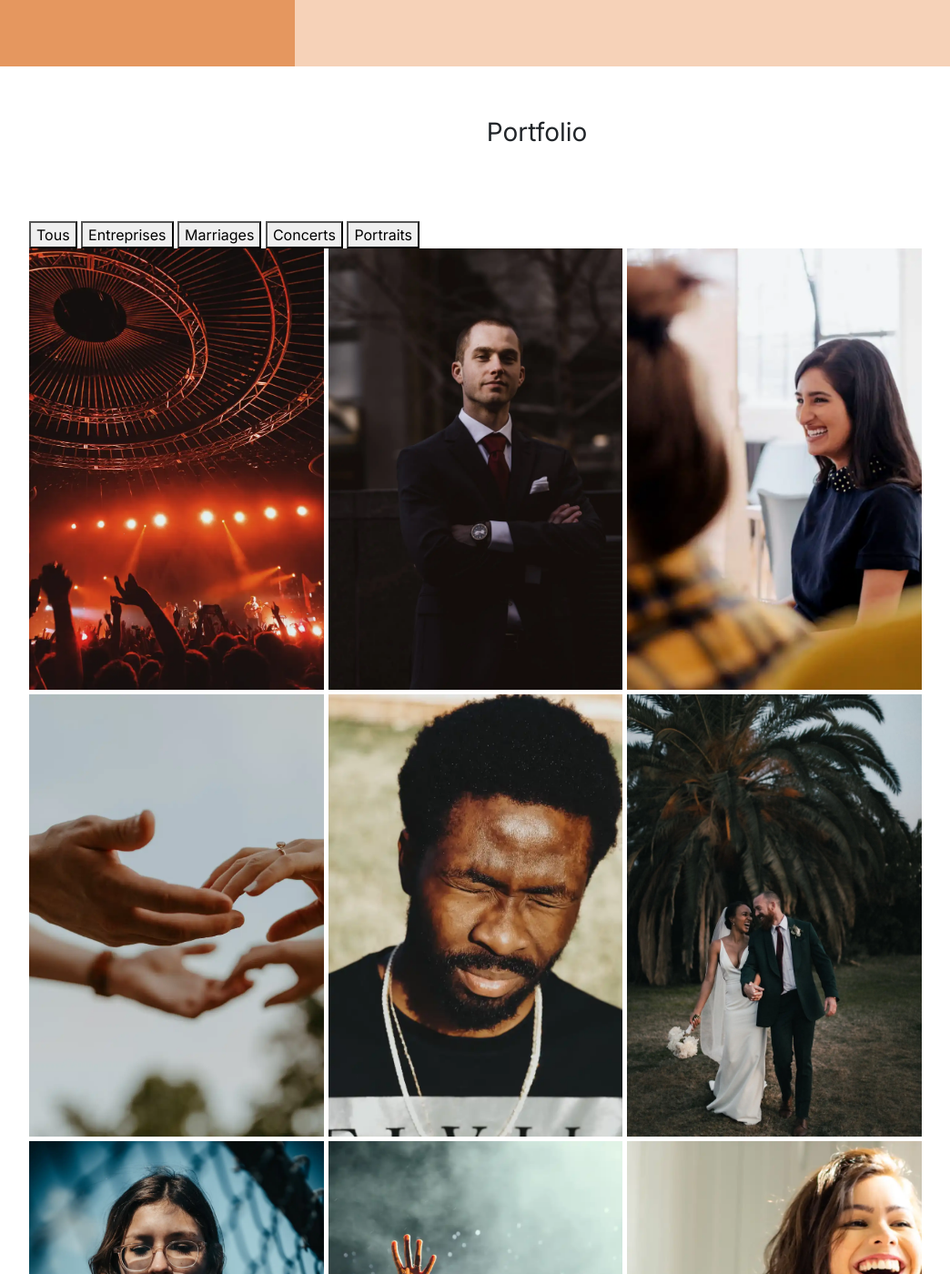
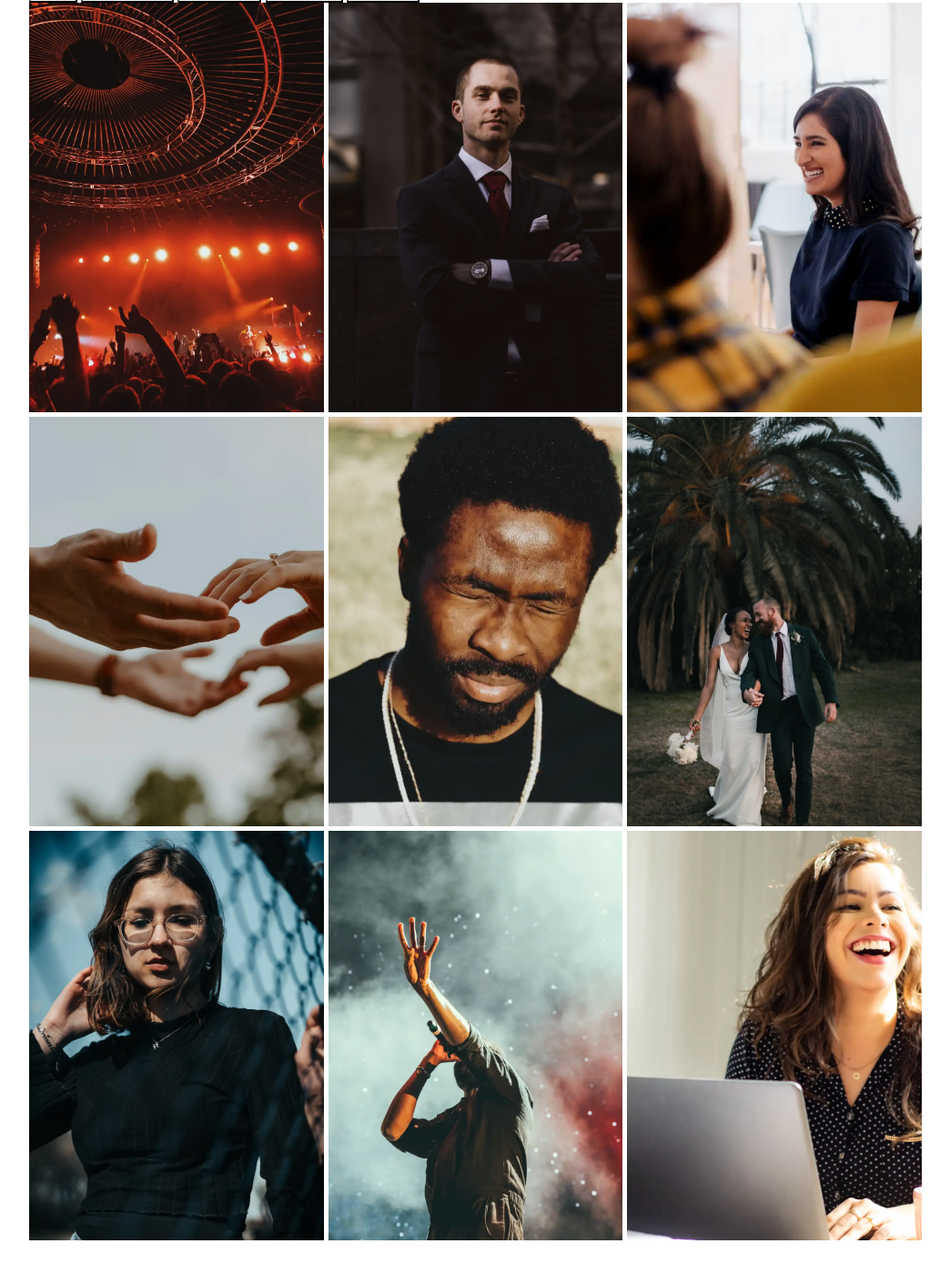
Before and after one commit to tsboudot/p09-NinaCarducci, a plain HTML site: page index.html in a window 1280 px wide. Shown: the part 1400-2800 px from the top of the page at 91% size, without its empty margins (50-1094 px from the left). Drawn offline with nearby package versions, Linux system fonts and the light colour scheme.

Commit message:
BackgroundImage Gallery Ok

```diff
--- a/assets/script.js
+++ b/assets/script.js
@@ -1 +1 @@
-document.addEventListener("DOMContentLoaded", function () { var e = document.querySelector(".gallery"); e && (e.style.display = "flex"); var t = document.querySelectorAll(".gallery-item"); t.forEach(e => { e.addEventListener("click", function () { document.querySelector("#modalImage").src = e.src, new bootstrap.Modal(document.getElementById("imageModal")).show() }) }), document.querySelectorAll(".selection-Gallerry button").forEach(e => { e.addEventListener("click", function () { var l; "Tous" === e.id ? t.forEach(e => e.style.display = "block") : (l = e.id, t.forEach(e => { e.style.display = e.dataset.galleryTag === l ? "block" : "none" })) }) }) });
+document.addEventListener("DOMContentLoaded", function () { var e = document.querySelector(".gallery"); e && (e.style.display = "flex"); var t = document.querySelectorAll(".gallery-item"); t.forEach(e => { e.addEventListener("click", function () { var t = document.querySelector("#modalImage"), l = window.getComputedStyle(e).backgroundImage; l = l.replace('url("', "").replace('")', ""), t.src = l, new bootstrap.Modal(document.getElementById("imageModal")).show() }) }), document.querySelectorAll(".selection-Gallerry button").forEach(e => { e.addEventListener("click", function () { var l; "Tous" === e.id ? t.forEach(e => e.style.display = "block") : (l = e.id, t.forEach(e => { e.style.display = e.dataset.galleryTag === l ? "block" : "none" })) }) }) });
--- a/assets/style.css
+++ b/assets/style.css
@@ -108,8 +108,49 @@ body {
 
 .gallery-item {
 	width: 29%;
-	object-fit: cover;
+	height: 29%;
+	background-size: cover;
+	background-repeat: no-repeat;
+	display: block;
+	min-height: 450px;
+	background-position: center center;
+}
 
+
+#AaronConcert {
+	background-image: url('./images/gallery/concerts/aaron-paul-wnX-fXzB6Cw-unsplash.webp');
+}
+
+#AliMorshedlou {
+	background-image: url('./images/gallery/entreprise/ali-morshedlou-WMD64tMfc4k-unsplash.webP');
+}
+
+#jasonGoodman {
+	background-image: url('./images/gallery/entreprise/jason-goodman-tHO1_OuKbg0-unsplash.webp');
+}
+
+#AnnahBusing {
+	background-image: url('./images/gallery/mariage/hannah-busing-RvF2R_qMpRk-unsplash.webP');
+}
+
+#AdeTunjing {
+	background-image: url('./images/gallery/portraits/ade-tunji-rVkhWWZFAtQ-unsplash.webP');
+}
+
+#JacobOwens {
+	background-image: url('./images/gallery/mariage/jakob-owens-SiniLJkXhMc-unsplash.webP');
+}
+
+#NinoVanPrattenburg {
+	background-image: url('./images/gallery/portraits/nino-van-prattenburg--443cl1uR_8-unsplash.webP');
+}
+
+#austinNeil {
+	background-image: url('./images/gallery/concerts/austin-neill-hgO1wFPXl3I-unsplash.webP');
+}
+
+#matheusCamposFelipe {
+	background-image: url('./images/gallery/entreprise/mateus-campos-felipe-Fsgzm8N0hIY-unsplash.webP');
 }
 
 .title {
--- a/index.html
+++ b/index.html
@@ -80,7 +80,7 @@
 	</div>
 	<div id="about">
 		<div class="picture left">
-			<img src="./assets/images/nina.webp">
+
 		</div>
 		<div id="about-me">
 			<h3 class="about-me__title">A propos de moi</h3>
@@ -105,25 +105,20 @@
 				<button id="Concert">Concerts</button>
 				<button id="Portrait">Portraits</button>
 			</div>
-			<div class="gallery" style="display: none">
-				<img data-gallery-tag="Concert" class="gallery-item"
-					src="./assets/images/gallery/concerts/aaron-paul-wnX-fXzB6Cw-unsplash.webp" />
-				<img data-gallery-tag="Entreprises" class="gallery-item"
-					src="./assets/images/gallery/entreprise/ali-morshedlou-WMD64tMfc4k-unsplash.webp" />
-				<img data-gallery-tag="Entreprises" class="gallery-item"
-					src="./assets/images/gallery/entreprise/jason-goodman-tHO1_OuKbg0-unsplash.webp" />
-				<img data-gallery-tag="Mariages" class="gallery-item"
-					src="./assets/images/gallery/mariage/hannah-busing-RvF2R_qMpRk-unsplash.webp" />
-				<img data-gallery-tag="Portrait" class="gallery-item"
-					src="./assets/images/gallery/portraits/ade-tunji-rVkhWWZFAtQ-unsplash.webp" />
-				<img data-gallery-tag="Mariages" class="gallery-item"
-					src="./assets/images/gallery/mariage/jakob-owens-SiniLJkXhMc-unsplash.webp" />
-				<img data-gallery-tag="Portrait" class="gallery-item"
-					src="./assets/images/gallery/portraits/nino-van-prattenburg--443cl1uR_8-unsplash.webp" />
-				<img data-gallery-tag="Concert" class="gallery-item"
-					src="./assets/images/gallery/concerts/austin-neill-hgO1wFPXl3I-unsplash.webp" />
-				<img data-gallery-tag="Entreprises" class="gallery-item"
-					src="./assets/images/gallery/entreprise/mateus-campos-felipe-Fsgzm8N0hIY-unsplash.webp" />
+			<div class="gallery">
+				<div data-gallery-tag="Concert" class="gallery-item" id="AaronConcert">
+				</div>
+				<div data-gallery-tag="Entreprises" class="gallery-item" id="AliMorshedlou">
+				</div>
+				<div data-gallery-tag="Entreprises" class="gallery-item" id="jasonGoodman">
+				</div>
+				<div data-gallery-tag="Mariages" class="gallery-item" id="AnnahBusing">
+				</div>
+				<div data-gallery-tag="Portrait" class="gallery-item" id="AdeTunjing"></div>
+				<div data-gallery-tag="Mariages" class="gallery-item" id="JacobOwens"></div>
+				<div data-gallery-tag="Portrait" class="gallery-item" id="NinoVanPrattenburg"></div>
+				<div data-gallery-tag="Concert" class="gallery-item" id="austinNeil"></div>
+				<div data-gallery-tag="Entreprises" class="gallery-item" id="matheusCamposFelipe"></div>
 			</div>
 		</div>
 		<div class="quote">
```
